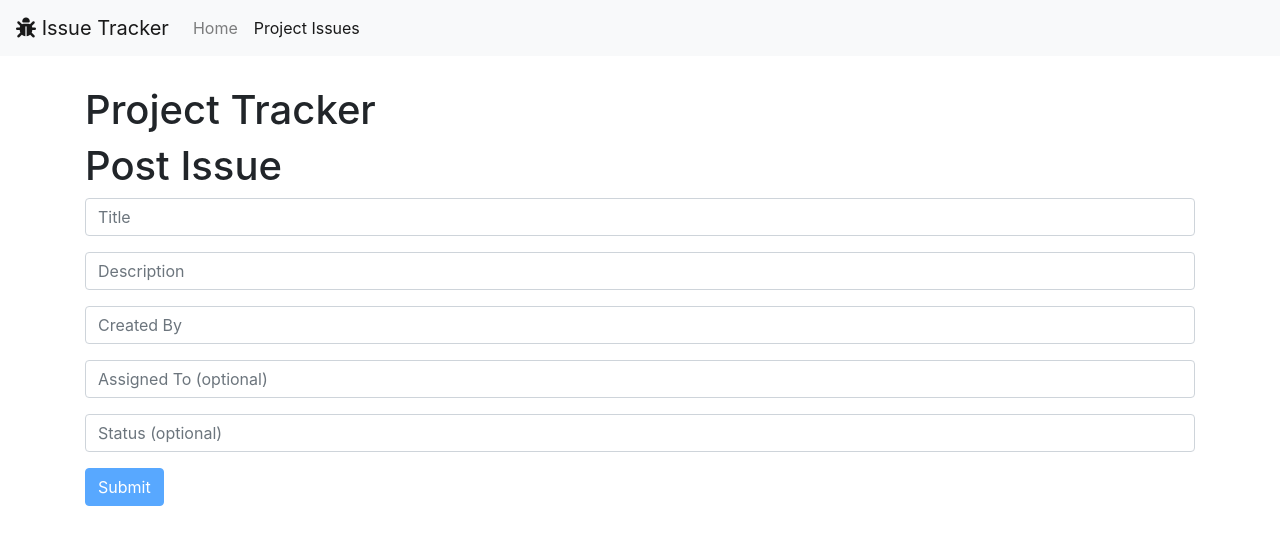
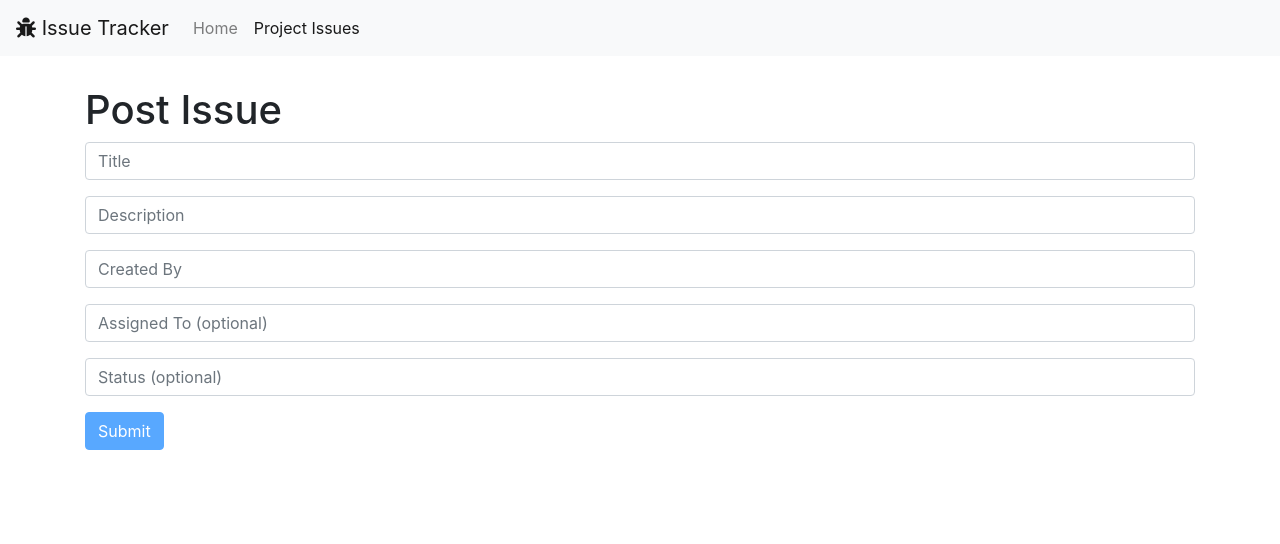
Before and after one commit to osman-s/FCC-Issue_tracker, a React (Create React App) app in the folder Client/: page /projectissues in a window 1280 px wide. Shown: the top 544 px of the page. Built offline with nearby package versions, Linux system fonts and the light colour scheme.

Commit message:
minor cosmetic changes

```diff
--- a/Client/src/App.css
+++ b/Client/src/App.css
@@ -43,6 +43,9 @@
   display: inline-block;
   vertical-align: middle;
 }
+.center {
+  text-align: center;
+}
 .lefter {
   text-align: left;
 }
--- a/Client/src/components/projectIssues.jsx
+++ b/Client/src/components/projectIssues.jsx
@@ -13,7 +13,7 @@ class ProjectIssues extends Component {
 
     return (
       <div >
-        <h1>Project Tracker</h1>
+        <h1 className="center"></h1>
         <IssuePostForm />
       </div>
     );
```
